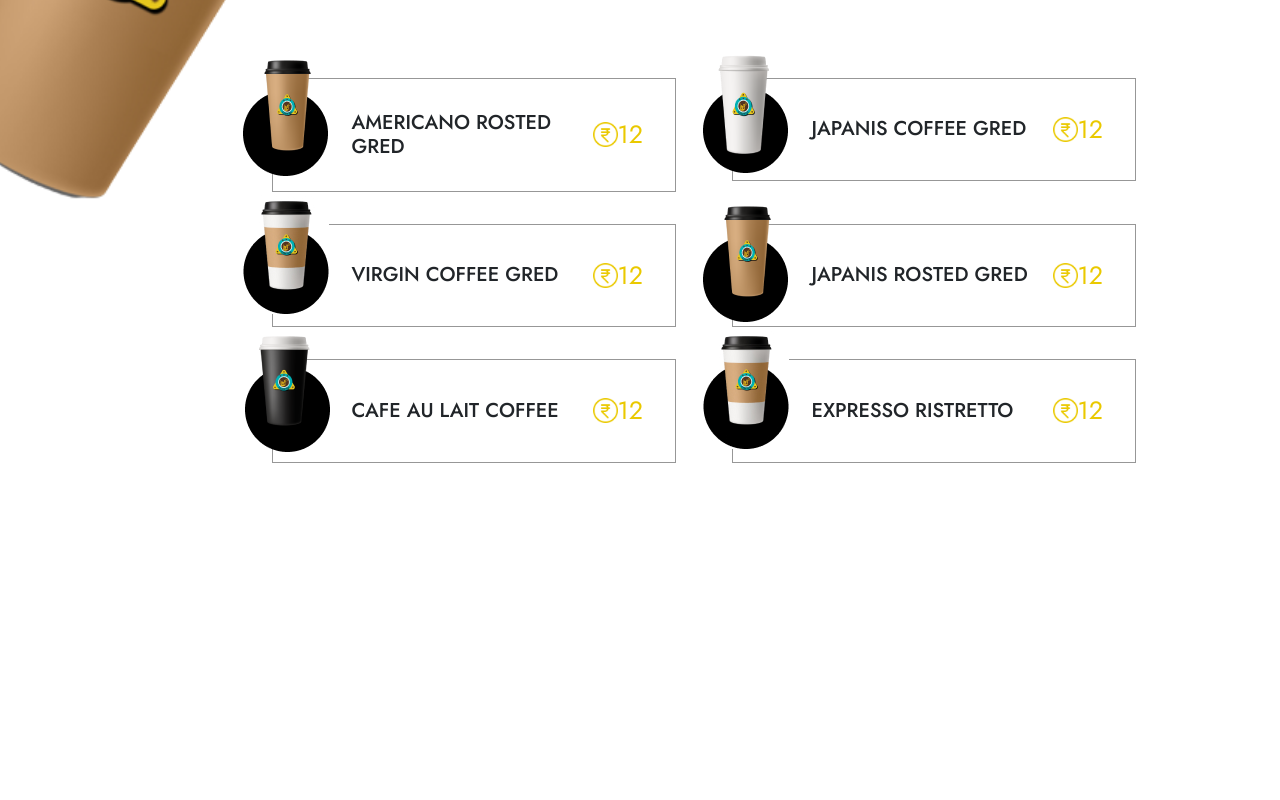
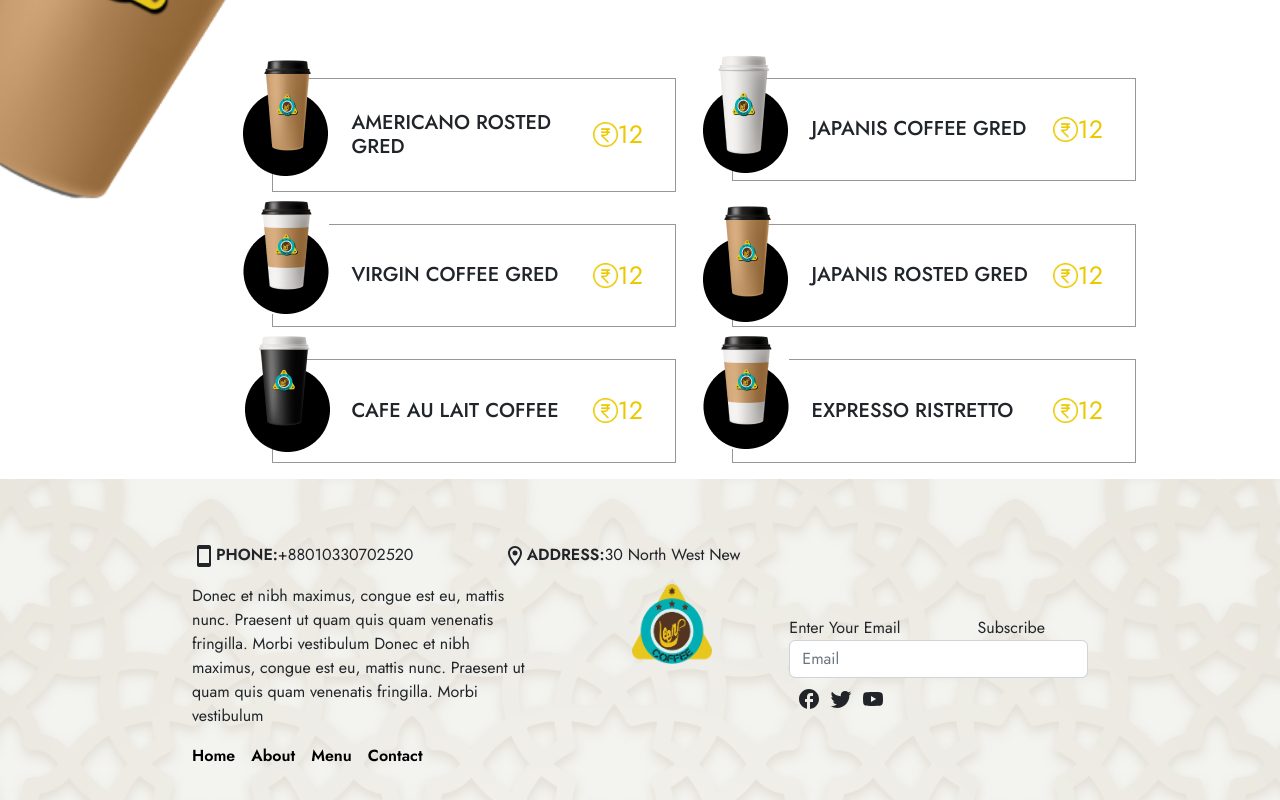
Before and after one commit to Hash-It-Solutions/leen-coffee, a React (Vite) app: page /menu in a window 1280 px wide. Shown: the part 848-1648 px from the top of the page. Before the commit the page ends 1327 px from the top, so only its background shows below. Built offline with nearby package versions, Linux system fonts and the light colour scheme.

Commit message:
updated with menupage footer

```diff
--- a/src/page/menu/MenuPage.jsx
+++ b/src/page/menu/MenuPage.jsx
@@ -1,5 +1,6 @@
 import React from "react"
 import Navbar from "../../components/navbar/Navbar"
+import Footer from "../../containers/footer/Footer"
 import Menu from "../../containers/menu/Menu"
 import "./MenuPage.css"
 const MenuPage = () => {
@@ -17,6 +18,7 @@ const MenuPage = () => {
         <div className="menuPageContentWrapper ">
           <Menu />
         </div>
+        <Footer />
       </div>
     </>
   )
```
